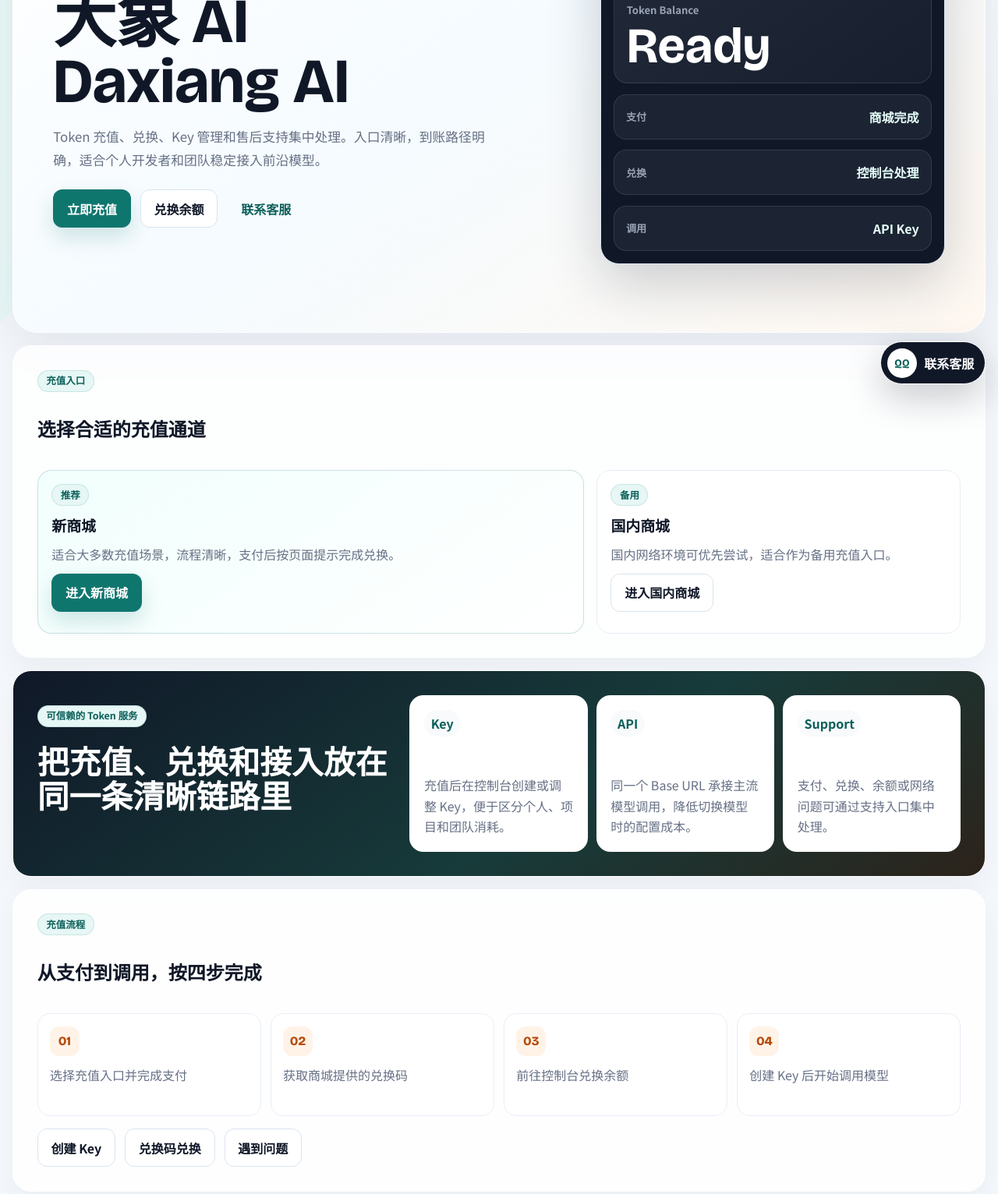
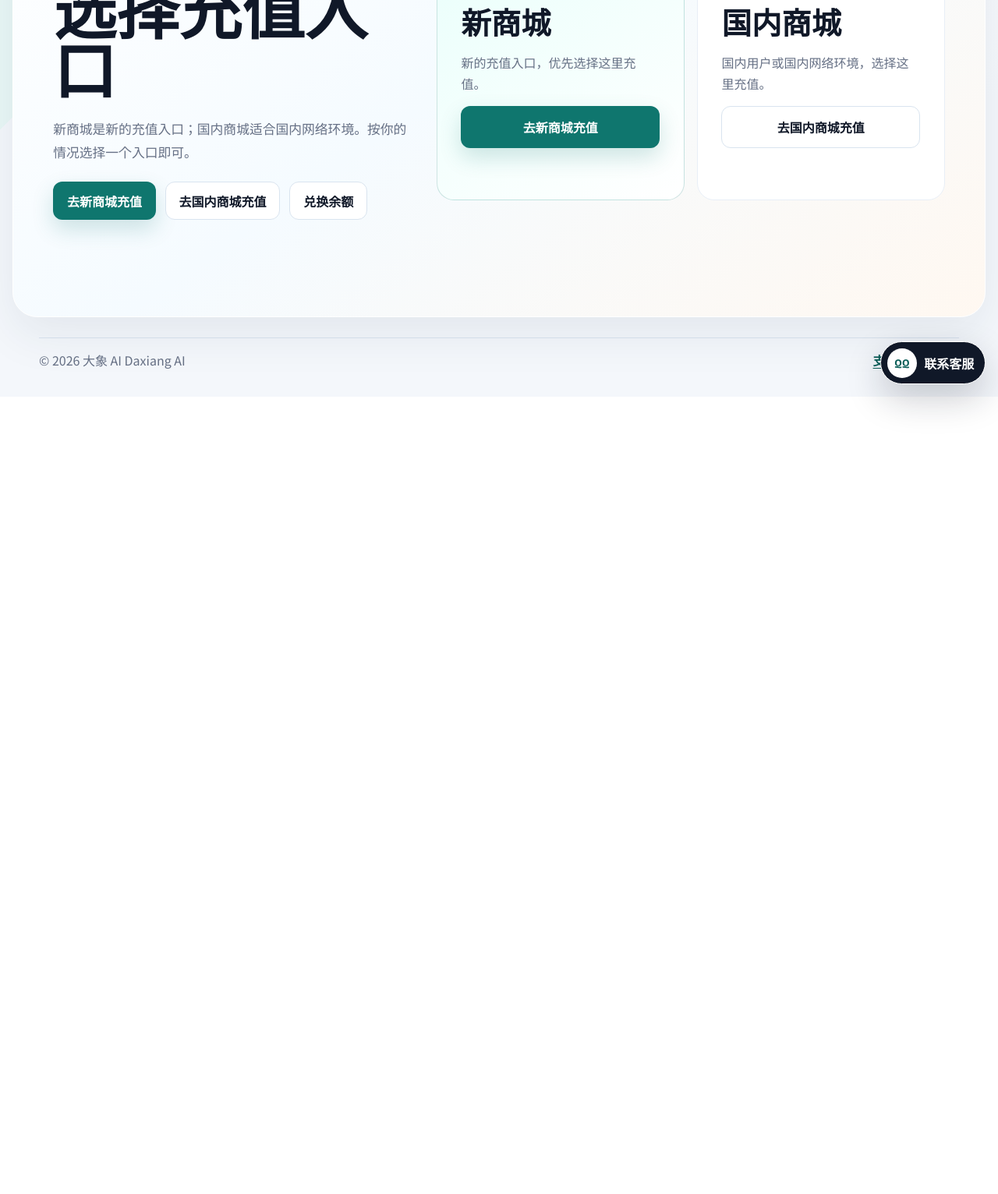
Before and after one commit to Rodert/chongplusplus, a website built with Vite: page recharge.html in a window 1280 px wide. Shown: the part 291-1823 px from the top of the page at 78% size. After the commit the page ends 800 px from the top, so only its background shows below. Built offline with nearby package versions, Linux system fonts and the light colour scheme.

Commit message:
Simplify recharge entry selection

```diff
--- a/src/recharge.js
+++ b/src/recharge.js
@@ -25,44 +25,19 @@ const langOptionsMarkup = LANGUAGE_OPTIONS.map(
 
 const rechargeChannels = [
   {
-    label: "推荐",
+    label: "新入口",
     title: "新商城",
-    desc: "适合大多数充值场景，流程清晰，支付后按页面提示完成兑换。",
+    desc: "新的充值入口，优先选择这里充值。",
     url: "https://shop.chongplus.plus/",
-    cta: "进入新商城"
+    cta: "去新商城充值"
   },
   {
-    label: "备用",
+    label: "国内入口",
     title: "国内商城",
-    desc: "国内网络环境可优先尝试，适合作为备用充值入口。",
+    desc: "国内用户或国内网络环境，选择这里充值。",
     url: "http://wx.wukongkt.vip:28088/",
-    cta: "进入国内商城"
+    cta: "去国内商城充值"
   }
-];
-
-const trustItems = [
-  {
-    value: "Key",
-    title: "密钥独立管理",
-    desc: "充值后在控制台创建或调整 Key，便于区分个人、项目和团队消耗。"
-  },
-  {
-    value: "API",
-    title: "统一接入",
-    desc: "同一个 Base URL 承接主流模型调用，降低切换模型时的配置成本。"
-  },
-  {
-    value: "Support",
-    title: "售后支持",
-    desc: "支付、兑换、余额或网络问题可通过支持入口集中处理。"
-  }
-];
-
-const processItems = [
-  "选择充值入口并完成支付",
-  "获取商城提供的兑换码",
-  "前往控制台兑换余额",
-  "创建 Key 后开始调用模型"
 ];
 
 const app = document.querySelector("#app");
@@ -79,7 +54,6 @@ app.innerHTML = `
       <nav class="nav">
         <a href="${homeHref}">首页</a>
         <a href="#channels">充值入口</a>
-        <a href="#process">充值流程</a>
         <a href="${tutorialsHref}">${t("nav.tutorials", "教程")}</a>
         <button class="nav-button" type="button" data-action="support">支持</button>
       </nav>
@@ -94,65 +68,15 @@ app.innerHTML = `
     <section class="recharge-hero reveal">
       <div class="recharge-hero-copy">
         <p class="badge">充值中心</p>
-        <h1>大象 AI Daxiang AI</h1>
-        <p class="hero-text">Token 充值、兑换、Key 管理和售后支持集中处理。入口清晰，到账路径明确，适合个人开发者和团队稳定接入前沿模型。</p>
+        <h1>选择充值入口</h1>
+        <p class="hero-text">新商城是新的充值入口；国内商城适合国内网络环境。按你的情况选择一个入口即可。</p>
         <div class="hero-actions">
-          <a class="btn btn-primary" href="https://shop.chongplus.plus/" target="_blank" rel="noreferrer">立即充值</a>
+          <a class="btn btn-primary" href="https://shop.chongplus.plus/" target="_blank" rel="noreferrer">去新商城充值</a>
+          <a class="btn btn-secondary" href="http://wx.wukongkt.vip:28088/" target="_blank" rel="noreferrer">去国内商城充值</a>
           <a class="btn btn-secondary" href="https://api.chongplus.plus/redeem" target="_blank" rel="noreferrer">兑换余额</a>
-          <button class="btn btn-ghost" type="button" data-action="support">联系客服</button>
         </div>
       </div>
-      <aside class="recharge-ledger" aria-label="充值状态概览">
-        <div class="ledger-topline">
-          <span class="status-dot"></span>
-          <span>Recharge Console</span>
-        </div>
-        <div class="ledger-balance">
-          <span>Token Balance</span>
-          <strong>Ready</strong>
-        </div>
-        <div class="ledger-row">
-          <span>支付</span>
-          <strong>商城完成</strong>
-        </div>
-        <div class="ledger-row">
-          <span>兑换</span>
-          <strong>控制台处理</strong>
-        </div>
-        <div class="ledger-row">
-          <span>调用</span>
-          <strong>API Key</strong>
-        </div>
-      </aside>
-    </section>
-
-    <section id="channels" class="recharge-panel reveal">
-      <div class="section-heading">
-        <span>充值入口</span>
-        <h2>选择合适的充值通道</h2>
-      </div>
-      <div class="recharge-channel-grid" id="recharge-channel-list"></div>
-    </section>
-
-    <section class="recharge-trust-band reveal" aria-label="服务保障">
-      <div class="trust-copy">
-        <p class="badge">可信赖的 Token 服务</p>
-        <h2>把充值、兑换和接入放在同一条清晰链路里</h2>
-      </div>
-      <div class="trust-grid" id="trust-list"></div>
-    </section>
-
-    <section id="process" class="recharge-panel reveal">
-      <div class="section-heading">
-        <span>充值流程</span>
-        <h2>从支付到调用，按四步完成</h2>
-      </div>
-      <ol class="recharge-process" id="process-list"></ol>
-      <div class="recharge-ops">
-        <a class="btn btn-secondary" href="https://api.chongplus.plus/keys" target="_blank" rel="noreferrer">创建 Key</a>
-        <a class="btn btn-secondary" href="https://api.chongplus.plus/redeem" target="_blank" rel="noreferrer">兑换码兑换</a>
-        <button class="btn btn-secondary" type="button" data-action="support">遇到问题</button>
-      </div>
+      <div id="channels" class="recharge-channel-grid" aria-label="充值入口"></div>
     </section>
   </main>
 
@@ -166,7 +90,7 @@ app.innerHTML = `
   ${supportModalMarkup()}
 `;
 
-document.querySelector("#recharge-channel-list").innerHTML = rechargeChannels
+document.querySelector("#channels").innerHTML = rechargeChannels
   .map(
     (item, idx) => `
       <article class="recharge-channel ${idx === 0 ? "is-primary" : ""} stagger" style="--delay:${idx * 80}ms">
@@ -175,29 +99,6 @@ document.querySelector("#recharge-channel-list").innerHTML = rechargeChannels
         <p>${item.desc}</p>
         <a class="btn ${idx === 0 ? "btn-primary" : "btn-secondary"}" href="${item.url}" target="_blank" rel="noreferrer">${item.cta}</a>
       </article>
-    `
-  )
-  .join("");
-
-document.querySelector("#trust-list").innerHTML = trustItems
-  .map(
-    (item, idx) => `
-      <article class="trust-item stagger" style="--delay:${idx * 80}ms">
-        <span>${item.value}</span>
-        <h3>${item.title}</h3>
-        <p>${item.desc}</p>
-      </article>
-    `
-  )
-  .join("");
-
-document.querySelector("#process-list").innerHTML = processItems
-  .map(
-    (item, idx) => `
-      <li class="recharge-process-item stagger" style="--delay:${idx * 80}ms">
-        <span>${String(idx + 1).padStart(2, "0")}</span>
-        <p>${item}</p>
-      </li>
     `
   )
   .join("");
--- a/src/style.css
+++ b/src/style.css
@@ -980,9 +980,9 @@ h1 {
 }
 
 .recharge-hero {
-  min-height: 640px;
-  display: grid;
-  grid-template-columns: minmax(0, 1.08fr) minmax(420px, 0.72fr);
+  min-height: 620px;
+  display: grid;
+  grid-template-columns: minmax(0, 0.82fr) minmax(520px, 1.18fr);
   align-items: center;
   gap: clamp(1.4rem, 3vw, 3rem);
   padding: clamp(1.5rem, 4vw, 4rem);
@@ -1072,7 +1072,7 @@ h1 {
 
 .recharge-channel-grid {
   display: grid;
-  grid-template-columns: 1.2fr 0.8fr;
+  grid-template-columns: 1fr 1fr;
   gap: 1rem;
 }
 
@@ -1080,23 +1080,24 @@ h1 {
 .trust-item {
   display: grid;
   align-content: start;
-  gap: 0.68rem;
-  min-height: 210px;
-  padding: 1.1rem;
+  gap: 0.95rem;
+  min-height: 320px;
+  padding: clamp(1.15rem, 2.4vw, 2rem);
   border: 1px solid var(--line-soft);
-  border-radius: 18px;
+  border-radius: 22px;
   background: #fff;
 }
 
 .recharge-channel.is-primary {
   border-color: #0f766e33;
-  background: linear-gradient(145deg, #f1fffd, #fff);
+  background: linear-gradient(145deg, #eafffb, #fff);
 }
 
 .recharge-channel h3,
 .trust-item h3 {
   margin: 0;
-  font-size: 1.18rem;
+  font-size: clamp(1.75rem, 3vw, 2.65rem);
+  line-height: 1.04;
 }
 
 .recharge-channel p,
@@ -1108,8 +1109,10 @@ h1 {
 }
 
 .recharge-channel .btn {
-  width: fit-content;
+  width: 100%;
+  min-height: 54px;
   margin-top: auto;
+  font-size: 1rem;
 }
 
 .recharge-trust-band {
```
